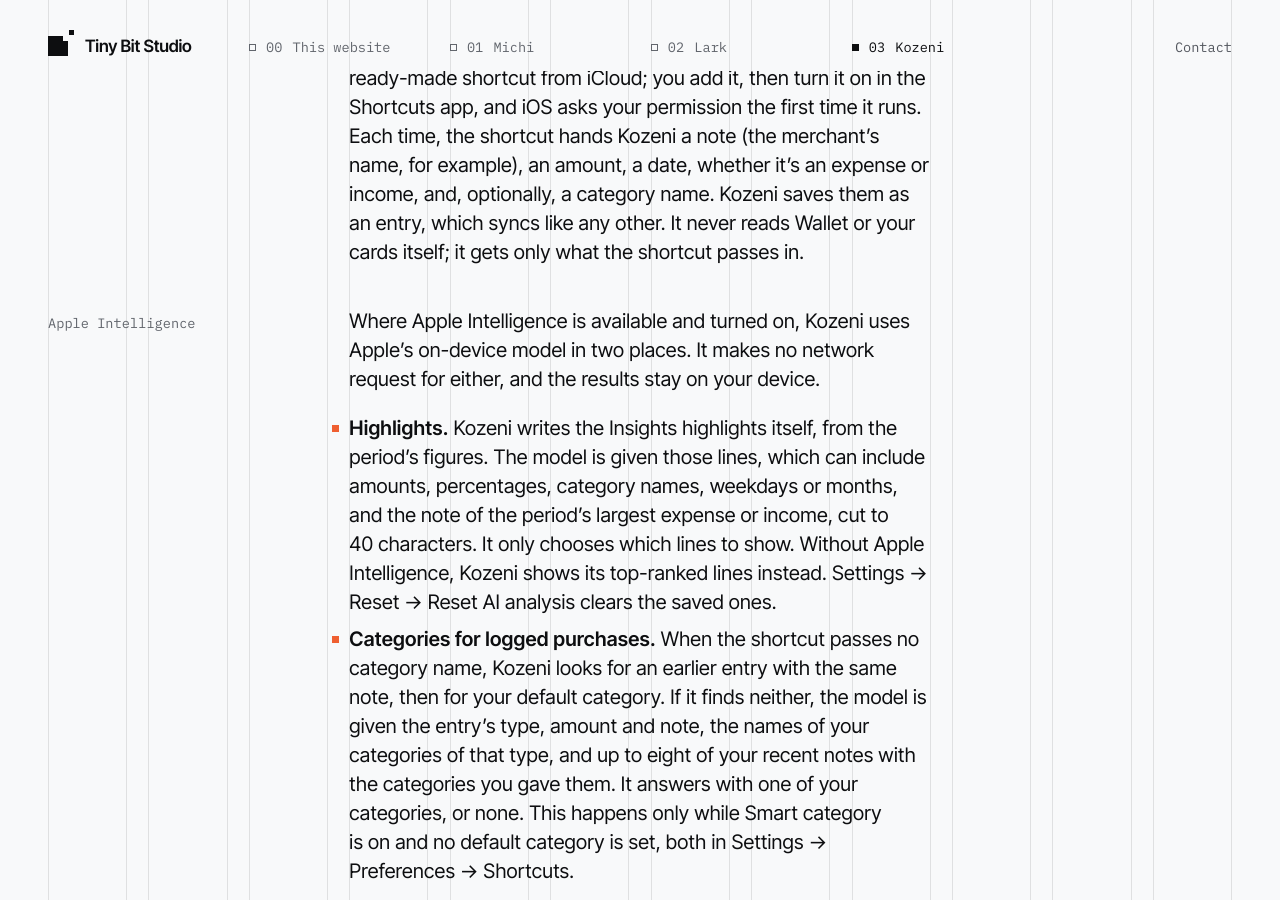
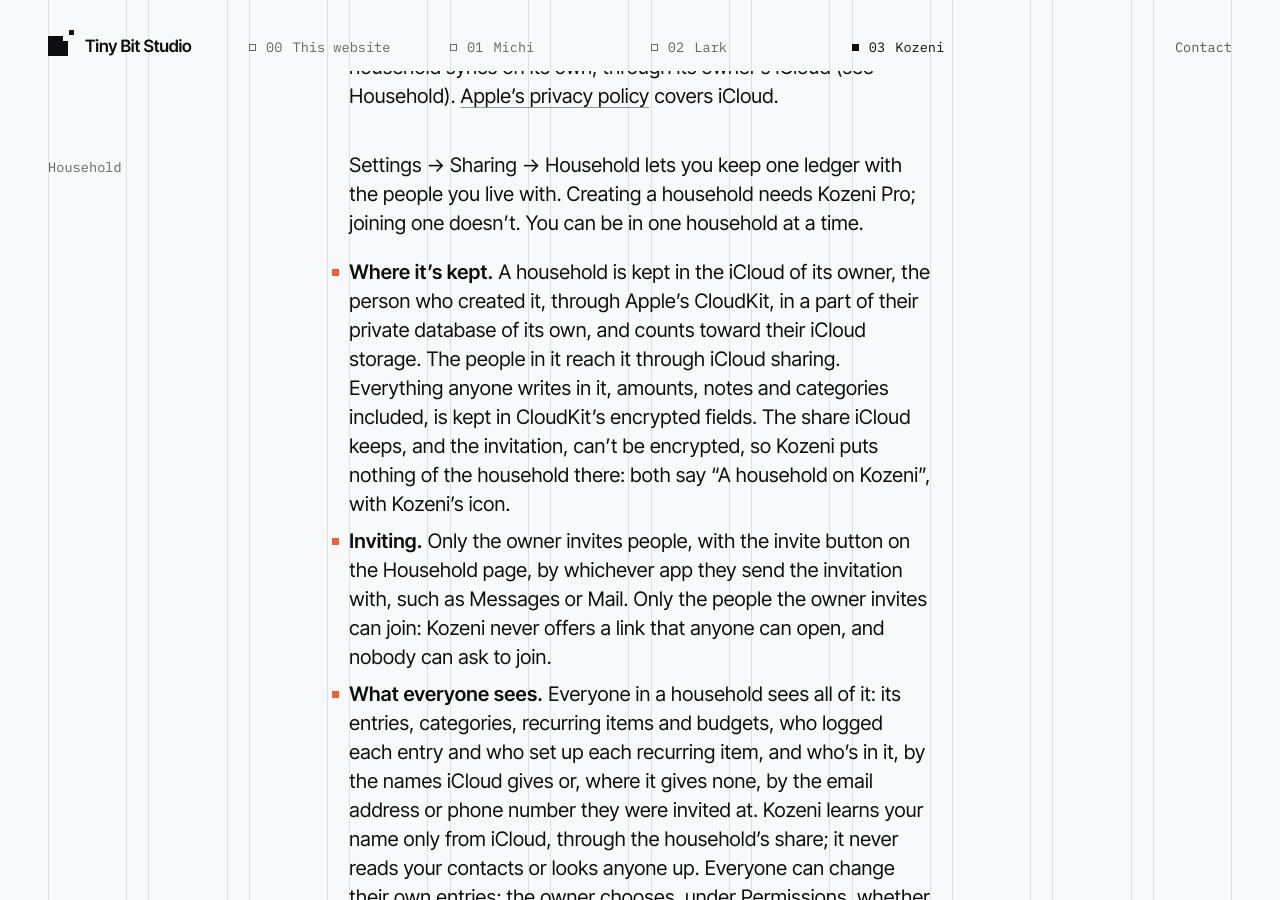
Before and after one commit to 1asso/1asso.github.io, a Jekyll site: the page built from privacy.md, in a window 1280 px wide and 900 px high, scrolled down 17606 px. Built offline with Jekyll 4.4.1, drawn with Linux system fonts in a browser that asks for light colours; some of the changed text lies outside the part shown.

Commit message:
Say what Kozeni's households, Siri actions and receipts do with your data

```diff
--- a/privacy.md
+++ b/privacy.md
@@ -21,7 +21,7 @@ scripts: [doc]
 In short
 {: .margin}
 
-This page covers this website and our three apps, Michi, Lark and Kozeni. We don’t collect your data. None of them needs an account, and none has analytics, ads or tracking of our own. What you keep in the apps stays on your device and in your own iCloud, apart from the trips you share in Michi, which go to the people you invite, and what Lark and Michi send to the services they use, such as YouTube and Apple Maps. Nothing that identifies you reaches us unless you write to us.
+This page covers this website and our three apps, Michi, Lark and Kozeni. We don’t collect your data. None of them needs an account, and none has analytics, ads or tracking of our own. What you keep in the apps stays on your device and in your own iCloud, apart from the trips you share in Michi and the households you share in Kozeni, which go to the people you invite, and what Lark and Michi send to the services they use, such as YouTube and Apple Maps. Nothing that identifies you reaches us unless you write to us.
 
 Each has its own section below: [this website](#website), [Michi](#michi), [Lark](#lark) and [Kozeni](#kozeni).
 
@@ -297,7 +297,7 @@ Privacy
 ### In short
 {: .margin}
 
-Kozeni collects no data. What you enter stays on your device and, if you use iCloud, in your own private iCloud database, where we can’t see it. There’s no account, no server of ours, and no analytics, ads or tracking.
+Kozeni collects no data. What you enter stays on your device and, if you use iCloud, in your own iCloud, where we can’t see it, apart from a household, which you share with the people you invite to it. There’s no account, no server of ours, and no analytics, ads or tracking.
 
 ### Settings
 {: .margin}
@@ -307,35 +307,51 @@ The paths below start in Kozeni’s Settings. On iPhone, tap the four‑squares
 ### On your device
 {: .margin}
 
-Kozeni keeps your entries (amount, expense or income, category, note, date and how it repeats), categories, recurring items and budgets in a database on your device, along with your settings and the highlights Insights has picked. For the Home Screen widget, it writes a short summary to storage it shares only with the widget: your totals for the week, month and year, and your latest entries with their notes and amounts. The widget makes no network requests. Kozeni has no networking code of its own; it goes online only through Apple’s iCloud and App Store, as described below.
+Kozeni keeps your entries (amount, expense or income, category, note, date and how it repeats), categories, recurring items and budgets in a database on your device, along with your settings and the highlights Insights has picked. In a household, it keeps the household’s entries, categories, recurring items and budgets in a second database on your device, with who’s in it (see Household). For the Home Screen widget, it writes a short summary to storage it shares only with the widget: your totals for the week, month and year, and your latest entries with their notes and amounts, from your household while you’re in one. The widget makes no network requests. Kozeni has no networking code of its own; it goes online only through Apple’s iCloud and App Store, as described below.
 
 ### iCloud
 {: .margin}
 
-If iCloud is on for Kozeni, your entries, categories, recurring items and budgets sync between your devices through Apple’s CloudKit, in your iCloud account’s private database. Entries in Recently deleted sync too, until they’re removed. Your settings, the widget’s summary and the saved highlights stay on each device, and Kozeni Pro doesn’t sync through iCloud at all: each device asks the App Store (see Kozeni Pro). Kozeni has no sync switch of its own: it follows iCloud, which you can turn off for Kozeni in the Settings app, under your name&nbsp;→ iCloud. [Apple’s privacy policy](https://www.apple.com/legal/privacy/en-ww/) covers iCloud.
+If iCloud is on for Kozeni, your entries, categories, recurring items and budgets sync between your devices through Apple’s CloudKit, in your iCloud account’s private database. Entries in Recently deleted sync too, until they’re removed. Your settings, the widget’s summary and the saved highlights stay on each device, and Kozeni Pro doesn’t sync through iCloud at all: each device asks the App Store (see Kozeni Pro). Kozeni has no sync switch of its own: it follows iCloud, which you can turn off for Kozeni in the Settings app, under your name&nbsp;→ iCloud. A household syncs on its own, through its owner’s iCloud (see Household). [Apple’s privacy policy](https://www.apple.com/legal/privacy/en-ww/) covers iCloud.
 
-### Shortcuts
+### Household
 {: .margin}
 
-Kozeni can log Apple Pay purchases for you through a shortcut. Settings&nbsp;→ Preferences&nbsp;→ Shortcuts&nbsp;→ Add automation opens a ready-made shortcut from iCloud; you add it, then turn it on in the Shortcuts app, and iOS asks your permission the first time it runs. Each time, the shortcut hands Kozeni a note (the merchant’s name, for example), an amount, a date, whether it’s an expense or income, and, optionally, a category name. Kozeni saves them as an entry, which syncs like any other. It never reads Wallet or your cards itself; it gets only what the shortcut passes in.
+Settings&nbsp;→ Sharing&nbsp;→ Household lets you keep one ledger with the people you live with. Creating a household needs Kozeni Pro; joining one doesn’t. You can be in one household at a time.
+
+- **Where it’s kept.** A household is kept in the iCloud of its owner, the person who created it, through Apple’s CloudKit, in a part of their private database of its own, and counts toward their iCloud storage. The people in it reach it through iCloud sharing. Everything anyone writes in it, amounts, notes and categories included, is kept in CloudKit’s encrypted fields. The share iCloud keeps, and the invitation, can’t be encrypted, so Kozeni puts nothing of the household there: both say “A household on Kozeni”, with Kozeni’s icon.
+- **Inviting.** Only the owner invites people, with the invite button on the Household page, by whichever app they send the invitation with, such as Messages or Mail. Only the people the owner invites can join: Kozeni never offers a link that anyone can open, and nobody can ask to join.
+- **What everyone sees.** Everyone in a household sees all of it: its entries, categories, recurring items and budgets, who logged each entry and who set up each recurring item, and who’s in it, by the names iCloud gives or, where it gives none, by the email address or phone number they were invited at. Kozeni learns your name only from iCloud, through the household’s share; it never reads your contacts or looks anyone up. Everyone can change their own entries; the owner chooses, under Permissions, whether the others can change everyone’s entries, categories and budgets too.
+- **Joining.** When you create or join a household, your entries and recurring items move into it, Recently deleted included, and your categories are matched to the household’s. The owner’s budgets are copied in; a member’s stay where they were. While you’re in a household, everything you log goes to it, from Shortcuts and Siri too, and your own ledger is hidden until you leave.
+- **Leaving.** A member can leave, and the owner can remove someone or delete the household, on the Household page. Whoever leaves or is removed keeps a copy of their own entries, and the household keeps them too unless the person leaving, or the owner removing them, chooses otherwise. Deleting the household removes it, and everything in it, from the owner’s iCloud; everyone keeps a copy of their own entries, and the owner can keep everyone’s. Once you’re out of a household, by any of these or by signing out of iCloud, Kozeni removes it from your devices, with its highlights, its widget summary and the reminders for its recurring items.
+
+### Shortcuts and Siri
+{: .margin}
+
+Kozeni can log Apple Pay purchases for you through a shortcut. Settings&nbsp;→ Preferences&nbsp;→ Shortcuts&nbsp;→ Add automation opens a ready-made shortcut from iCloud; you add it, then turn it on in the Shortcuts app, and iOS asks your permission the first time it runs. Each time, the shortcut hands Kozeni a note (the merchant’s name, for example), an amount, a date, whether it’s an expense or income, and, optionally, a category name. Kozeni saves them as an entry, which syncs like any other. Clean up notes, on by default in the same place, first takes store numbers such as “#1234” off the note, on your device. Kozeni never reads Wallet or your cards itself; it gets only what the shortcut passes in.
+
+Kozeni’s actions in Siri and Shortcuts can also log a transaction, find entries, change or delete one, total your spending, check your budgets and log a receipt. Siri gets what an action returns, such as the entries it found, with their notes and amounts, or the totals, and [Apple’s privacy policy](https://www.apple.com/legal/privacy/en-ww/) covers what Siri does with it. Every action but Log Transaction asks you to unlock your device first. Log Transaction can run on a locked device, so the Apple Pay shortcut works, and there its result shows only what it was given, the note, the amount and the time, not the category Kozeni chose.
+
+Log Receipt reads a receipt, an image or a PDF that Siri or a shortcut hands it, on your device, with Apple’s Vision framework, and asks you before it saves. It keeps only the entry: the merchant as its note, the total, the date and a category. The file and the text read from it are never saved.
 
 ### Apple Intelligence
 {: .margin}
 
-Where Apple Intelligence is available and turned on, Kozeni uses Apple’s on-device model in two places. It makes no network request for either, and the results stay on your device.
+Where Apple Intelligence is available and turned on, Kozeni uses Apple’s on-device model in three places. It makes no network request for either, and the results stay on your device.
 
-- **Highlights.** Kozeni writes the Insights highlights itself, from the period’s figures. The model is given those lines, which can include amounts, percentages, category names, weekdays or months, and the note of the period’s largest expense or income, cut to 40&nbsp;characters. It only chooses which lines to show. Without Apple Intelligence, Kozeni shows its top-ranked lines instead. Settings&nbsp;→ Reset&nbsp;→ Reset AI analysis clears the saved ones.
-- **Categories for logged purchases.** When the shortcut passes no category name, Kozeni looks for an earlier entry with the same note, then for your default category. If it finds neither, the model is given the entry’s type, amount and note, the names of your categories of that type, and up to eight of your recent notes with the categories you gave them. It answers with one of your categories, or none. This happens only while Smart category is on and no default category is set, both in Settings&nbsp;→ Preferences&nbsp;→ Shortcuts.
+- **Highlights.** Kozeni writes the Insights highlights itself, from the period’s figures. The model is given those lines, which can include amounts, percentages, category names, weekdays or months, and the note of the period’s largest expense or income, cut to 40&nbsp;characters, and in a household the name of whoever logged it. It only chooses which lines to show. Without Apple Intelligence, Kozeni shows its top-ranked lines instead. Settings&nbsp;→ Reset&nbsp;→ Reset AI analysis clears the saved ones.
+- **Categories for logged purchases.** When Log Transaction is given no category name, or Log Receipt reads a receipt, Kozeni looks for an earlier entry with the same note, then for your default category. If it finds neither, the model is given the entry’s type, amount and note, the names of your categories of that type, and up to eight recent notes with their categories, which in a household can be anyone’s in it. It answers with one of your categories, or none. This happens only while Smart category is on and no default category is set, both in Settings&nbsp;→ Preferences&nbsp;→ Shortcuts.
+- **Receipts.** When Log Receipt has read a receipt’s text, the model is given that text, or the first 2,500 and the last 1,500&nbsp;characters of a longer one, and answers with the merchant, the total, its currency and the date. Without Apple Intelligence, Kozeni finds them in the text itself.
 
 ### Notifications
 {: .margin}
 
-If you turn them on in Settings&nbsp;→ Preferences&nbsp;→ Notifications, Kozeni schedules its reminders on your device: a daily reminder to log, and a reminder when a recurring item is due, which shows the item’s note or category, its amount and how often it repeats. Nothing is sent from a server. Reminders appear wherever your notification settings allow, such as the Lock Screen.
+If you turn them on in Settings&nbsp;→ Preferences&nbsp;→ Notifications, Kozeni schedules its reminders on your device: a daily reminder to log, and a reminder when a recurring item is due, which shows the item’s note or category, its amount and how often it repeats. In a household, When others log, on the same page and off until you turn it on, shows a notification when iCloud brings in an entry someone else logged: their name, the amount and the entry’s note or category. Kozeni makes each of these on your device, and none is sent from a server. In a household, Kozeni also receives iCloud’s silent notifications, which show nothing and only tell it to fetch what’s changed. Notifications appear wherever your notification settings allow, such as the Lock Screen.
 
 ### Kozeni Pro
 {: .margin}
 
-Kozeni Pro, in Settings&nbsp;→ Support, is one purchase through Apple’s App Store, not a subscription. It unlocks the extra Theme colors. Apple handles the payment, and we never see your payment details. Kozeni asks the App Store whether your Apple Account has Kozeni Pro, bought on any of your devices or shared with you through Family Sharing, and keeps only the answer: on your device, and in the storage it shares with the widget, so the widget can use the colors Pro unlocks. It keeps no receipt, amount or date.
+Kozeni Pro, in Settings&nbsp;→ Support, is one purchase through Apple’s App Store, not a subscription. It unlocks the extra Theme colors and creating a household. Apple handles the payment, and we never see your payment details. Kozeni asks the App Store whether your Apple Account has Kozeni Pro, bought on any of your devices or shared with you through Family Sharing, and keeps only the answer: on your device, and in the storage it shares with the widget, so the widget can use the colors Pro unlocks. It keeps no receipt, amount or date.
 
 ### Ratings
 {: .margin}
@@ -350,13 +366,13 @@ Settings&nbsp;→ Support&nbsp;→ Feedback opens a draft email to {{ site.suppo
 ### Export and import
 {: .margin}
 
-Settings&nbsp;→ Backup&nbsp;→ Export data makes three CSV files, of your entries, categories and budgets, and hands them to the share sheet; where they go next is up to you. They leave out Recently deleted, your settings and the saved highlights. Kozeni writes them to its temporary folder on your device, where they stay until iOS clears it. Import data reads one CSV file that you pick and adds its rows to Kozeni. Kozeni can’t open any file you haven’t picked.
+Settings&nbsp;→ Backup&nbsp;→ Export data makes three CSV files, of your entries, categories and budgets, and hands them to the share sheet; where they go next is up to you. They leave out Recently deleted, your settings and the saved highlights. In a household, they’re the household’s, and the entries file names who logged each entry. Kozeni writes them to its temporary folder on your device, where they stay until iOS clears it. Import data reads one CSV file that you pick and adds its rows to Kozeni; in a household, it asks first, since everyone in it will see the entries. Kozeni can’t open any file you haven’t picked.
 
 ### Deleting
 {: .margin}
 
 - **An entry.** Deleting an entry moves it to Settings&nbsp;→ Library&nbsp;→ Recently deleted, where you can swipe left on it to restore it within seven days. After that, it’s removed for good the next time Kozeni opens. The bin button at the top right clears everything there at once.
-- **Everything.** Settings&nbsp;→ Reset&nbsp;→ Erase all data deletes every entry (Recently deleted included), category, recurring item and budget, and the saved highlights. It offers to export first. With iCloud on, the deletion syncs, so it all goes from your other devices and from iCloud too. Your settings and Kozeni Pro stay, and the widget’s summary is replaced the next time you return to Kozeni.
+- **Everything.** Settings&nbsp;→ Reset&nbsp;→ Erase all data deletes every entry (Recently deleted included), category, recurring item and budget, and the saved highlights. It offers to export first. With iCloud on, the deletion syncs, so it all goes from your other devices and from iCloud too. It isn’t offered while you’re in a household: leaving one, or deleting it, is on the Household page (see Household). Your settings and Kozeni Pro stay, and the widget’s summary is replaced the next time you return to Kozeni.
 - **The app.** Deleting Kozeni deletes its data from that device. Backups of your device keep a copy until they’re replaced or deleted.
 - **iCloud.** Your data stays in iCloud, and on your other devices, until you delete it there. To remove it everywhere, use Erase all data before you delete the app. You can also delete Kozeni’s iCloud data from iCloud storage in the Settings app.
 
```
Also changed, not shown: other parts of privacy.md (+1 -1 lines).
